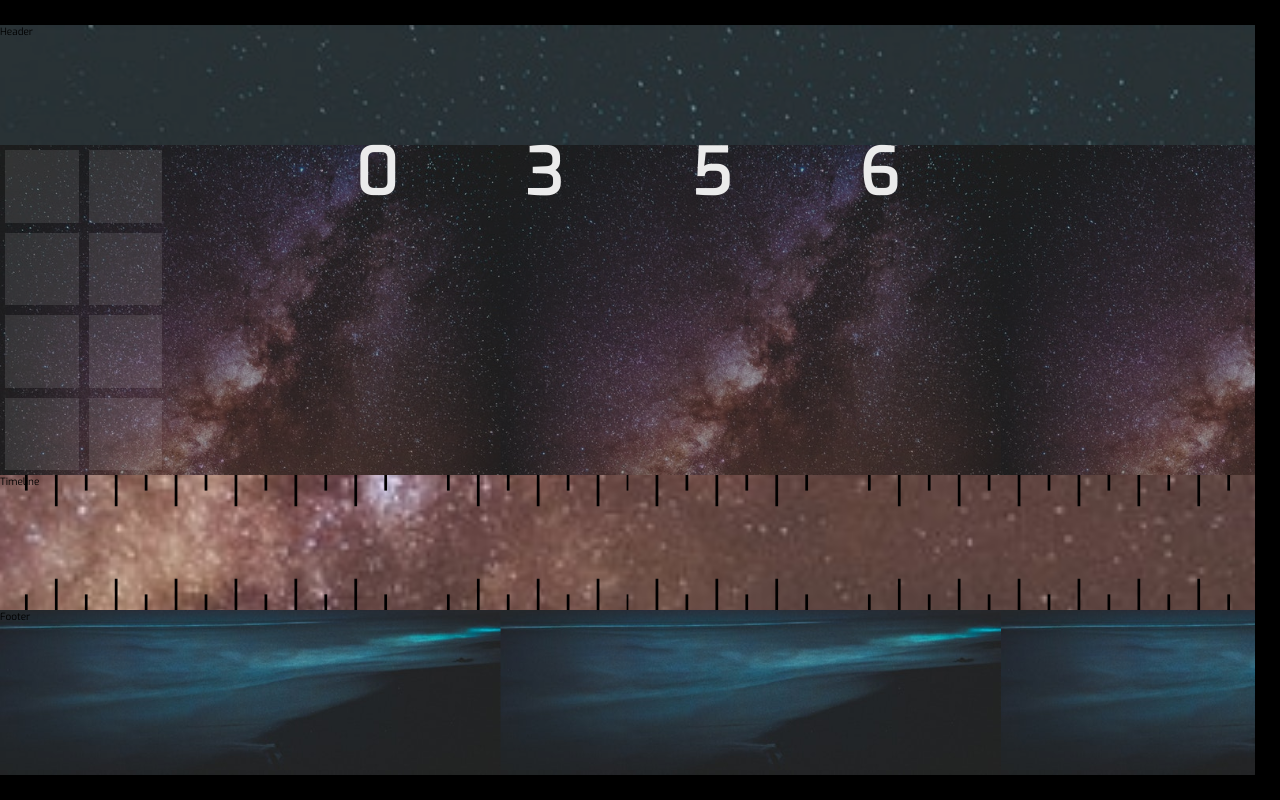
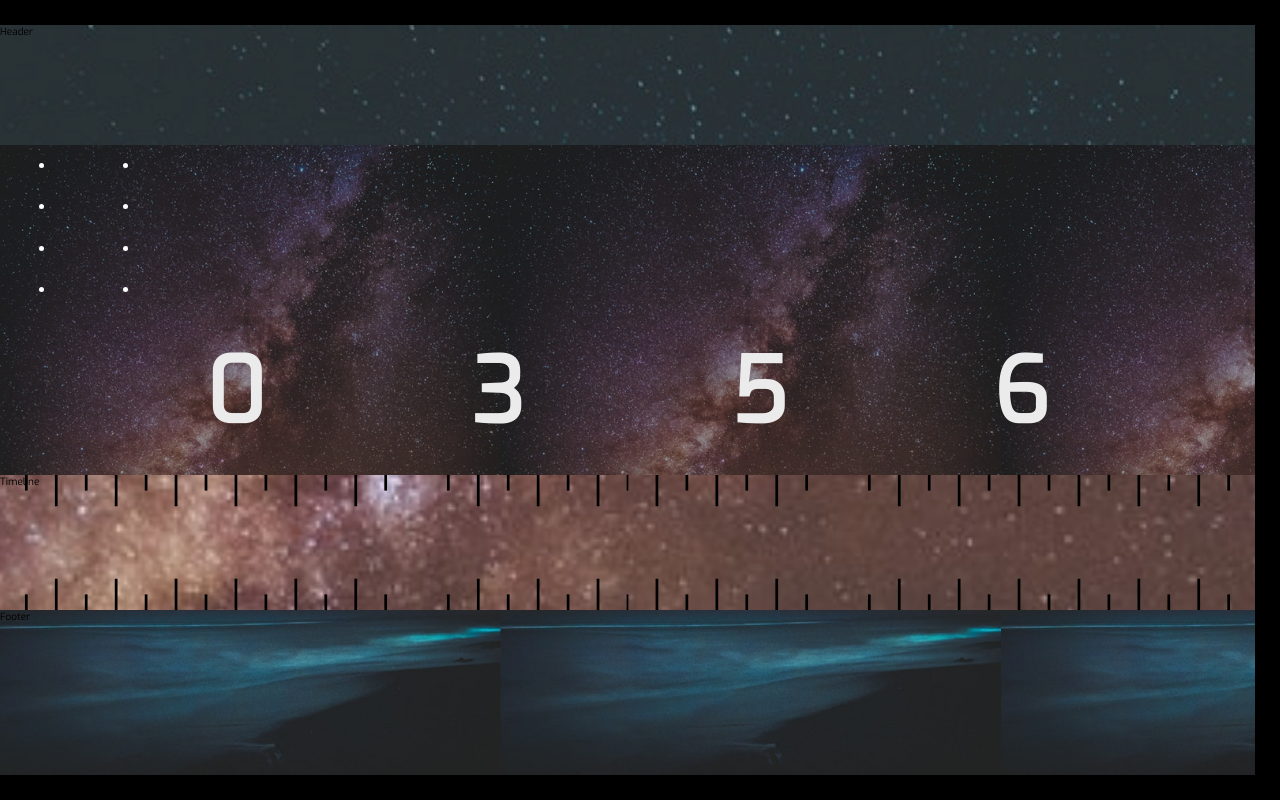
Before and after one commit to aautem/homescreen, a React (Create React App) app in the folder client/: page / in a window 1280 px wide. Built offline with nearby package versions, Linux system fonts and the light colour scheme.

Commit message:
Update clock styles

```diff
--- a/client/src/components/clock/display/Time.css
+++ b/client/src/components/clock/display/Time.css
@@ -1,15 +1,12 @@
 .Time {
   align-items: center;
-  justify-content: center;
   display: flex;
-  position: absolute;
-  width: 98%;
-  height: 7%;
+  flex-basis: 50%;
+  justify-content: space-evenly;
 }
 
 .Time_digit {
-  margin: 0 4rem;
   color: #ebebeb;
-  font-size: 4rem;
+  font-size: 9em;
   font-weight: bold;
 }
--- a/client/src/components/clock/grid/Second.css
+++ b/client/src/components/clock/grid/Second.css
@@ -1,8 +1,9 @@
 .Second {
-  flex: 1 1 auto;
-  margin: 0.5em 0;
+  height: 0.5em;
+  width: 0.5em;
+  border-radius: 50%;
 }
 
 .Second.hasElapsed {
-  background-color: rgba(255, 255, 255, 0.1)
+  background-color: white;
 }
--- a/client/src/components/clock/grid/SecondsColumn.css
+++ b/client/src/components/clock/grid/SecondsColumn.css
@@ -2,5 +2,7 @@
   display: flex;
   flex: 1 1 auto;
   flex-direction: column;
-  margin: 0 0.5em;
+  align-items: center;
+  justify-content: space-around;
+  height: 100%;
 }
--- a/client/src/components/clock/grid/SecondsGrid.css
+++ b/client/src/components/clock/grid/SecondsGrid.css
@@ -1,4 +1,5 @@
 .SecondsGrid {
   display: flex;
-  flex-basis: 100%;
+  flex-basis: 50%;
+  align-items: center;
 }
```
